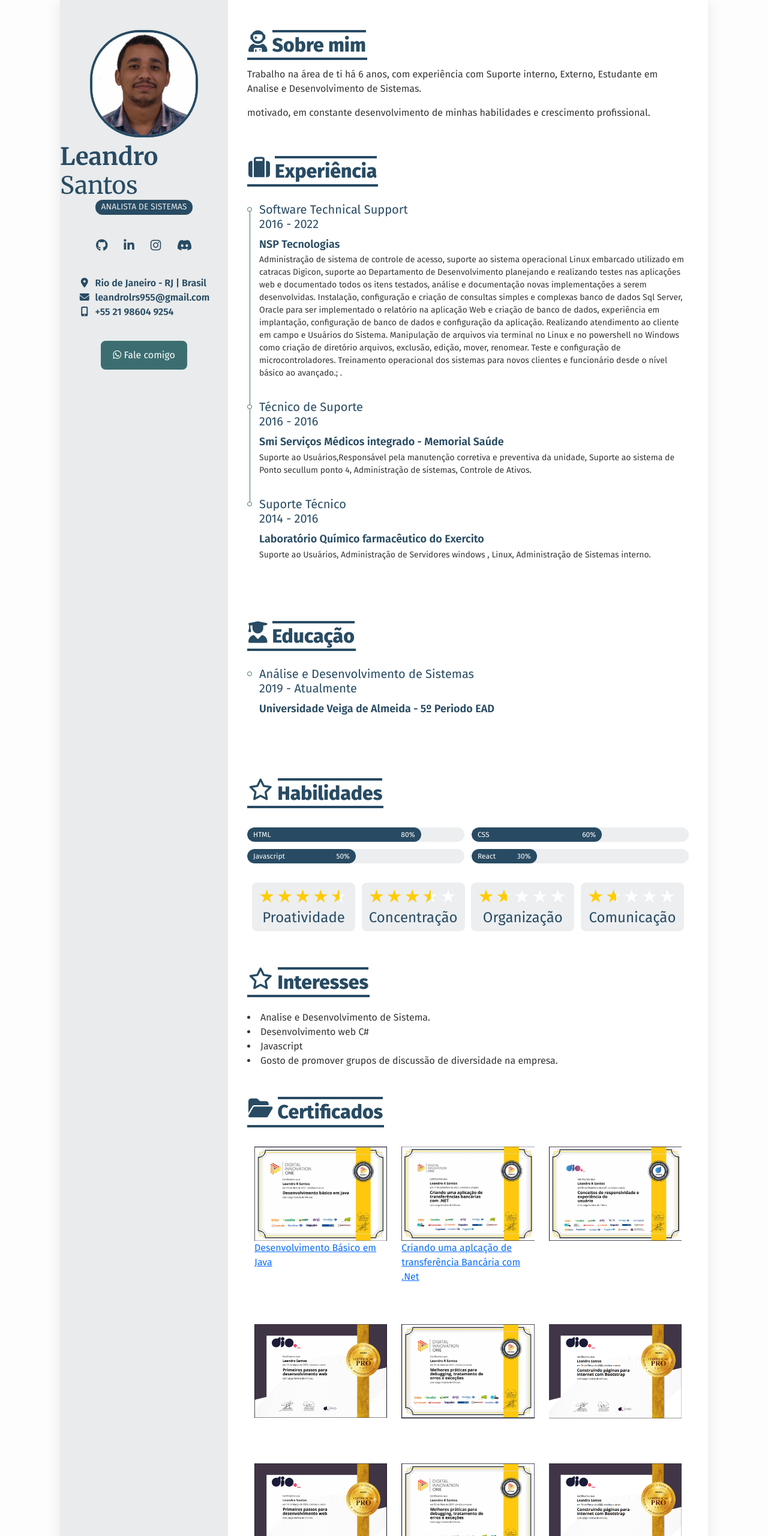
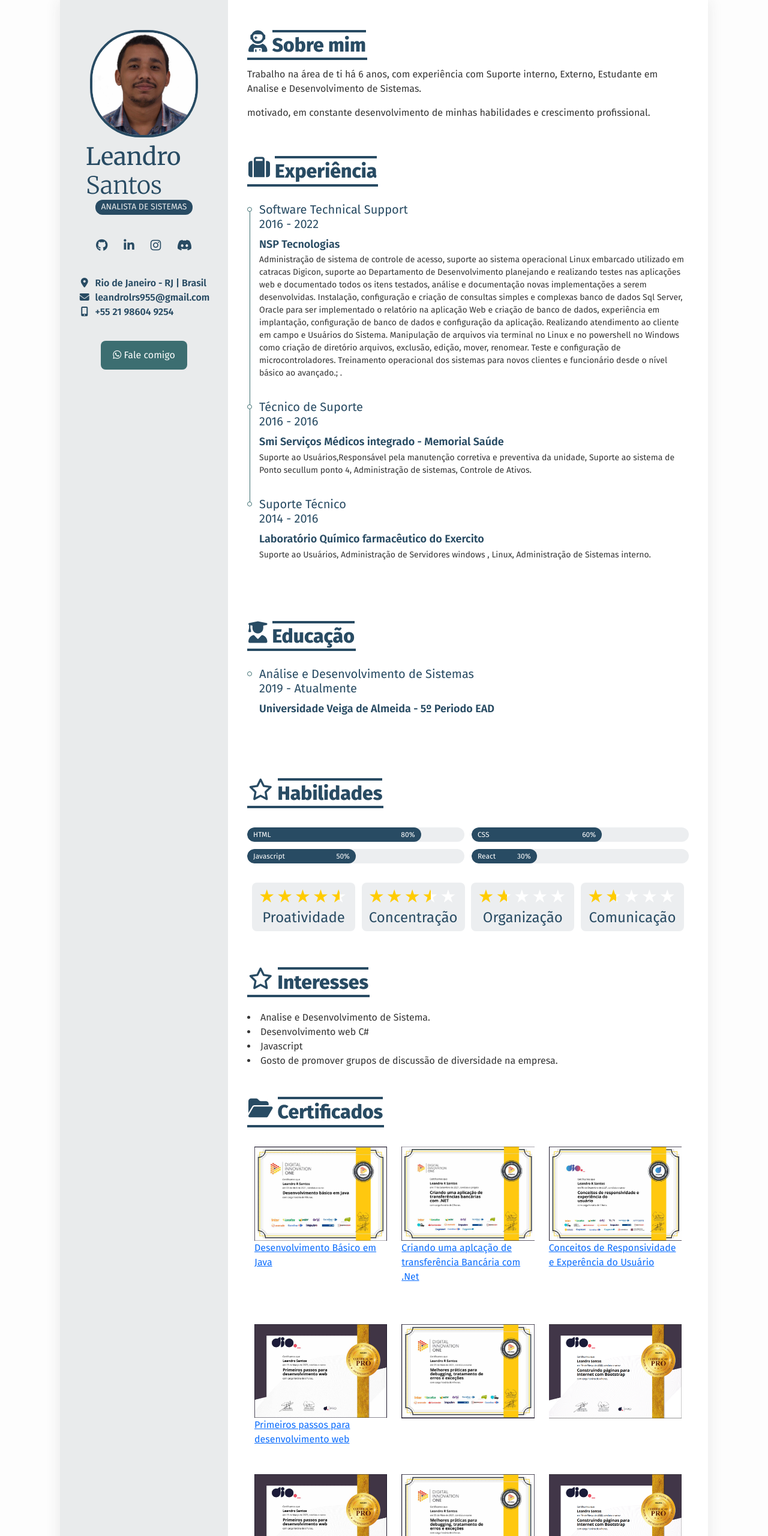
Before and after one commit to leandrosantos2018/leandrosantos, a plain HTML site: page index.html in a window 1280 px wide. Shown: the top 2560 px of the page at 60% size. Drawn offline with nearby package versions, Linux system fonts and the light colour scheme.

Commit message:
23032021-

```diff
--- a/css/style.css
+++ b/css/style.css
@@ -46,12 +46,15 @@ aside {
 .title-name {
   color: #284b63;
   font-family: 'Merriweather', serif;
-  font-weight: 700;
+  font-weight: 500;
   margin: 8px 0 0;
+  justify-items: center;
+    margin-left: 43px;
 }
 
 .title-name span {
-  font-weight: 400;
+  font-weight: 200;
+
 }
 
 .subtitle-role {
--- a/index.html
+++ b/index.html
@@ -58,7 +58,7 @@
           </li>
           <li>
             <i class="fas fa-mobile-alt"></i>
-            <a href="tel:+5562999999999">+55 21 98604 9254</a>
+            <a href="+55 21 98604-9254">+55 21 98604 9254</a>
           </li>
         </ul>
         <a class="download-button" href="https://wa.me/+5521986049254" target="_blank">
@@ -211,7 +211,7 @@
           <div class="row" id="Galeria">
             <div class="col" style=" margin-bottom: 45px;">
               <img src="./img/Desenvolvimento básico em Java.png" style="width: 118%; height:  auto;">
-              <a href="" ><p>Desenvolvimento Básico em Java</p></a>
+              <a href="./img/Desenvolvimento%20básico%20em%20Java.png" ><p>Desenvolvimento Básico em Java</p></a>
 
             </div>
             <div class="col">
@@ -220,6 +220,7 @@
             </div>
             <div class="col">
               <img src="./img/Conceitos de responsividade e experiência do Usuário.png" style="width: 118%; height:  auto;">
+              <a href="./img/Conceitos%20de%20responsividade%20e%20experiência%20do%20Usuário.png" ><p>Conceitos de Responsividade e Experência do Usuário</p></a>
             </div>
 
           </div>
@@ -227,7 +228,7 @@
           <div class="row" id="Galeria">
             <div class="col">
               <img src="./img/Primeiros passos para desenvolvimento web.png" href="http://127.0.0.1:5500/img/aplicando%20conceitos%20de%20cole%C3%A7%C3%B5es%20,%20arrays%20e%20Listas.png" style="width: 118%; height:  auto;">
-
+              <a href="./img/Primeiros%20passos%20para%20desenvolvimento%20web.png" ><p>Primeiros passos para desenvolvimento web</p></a>
             </div>
             <div class="col"  style=" margin-bottom: 45px;">
               <img src="./img/Melhores Práticas para debugging, tratamento de erro e exceções.png" style="width: 118%; height:  auto;">
```
